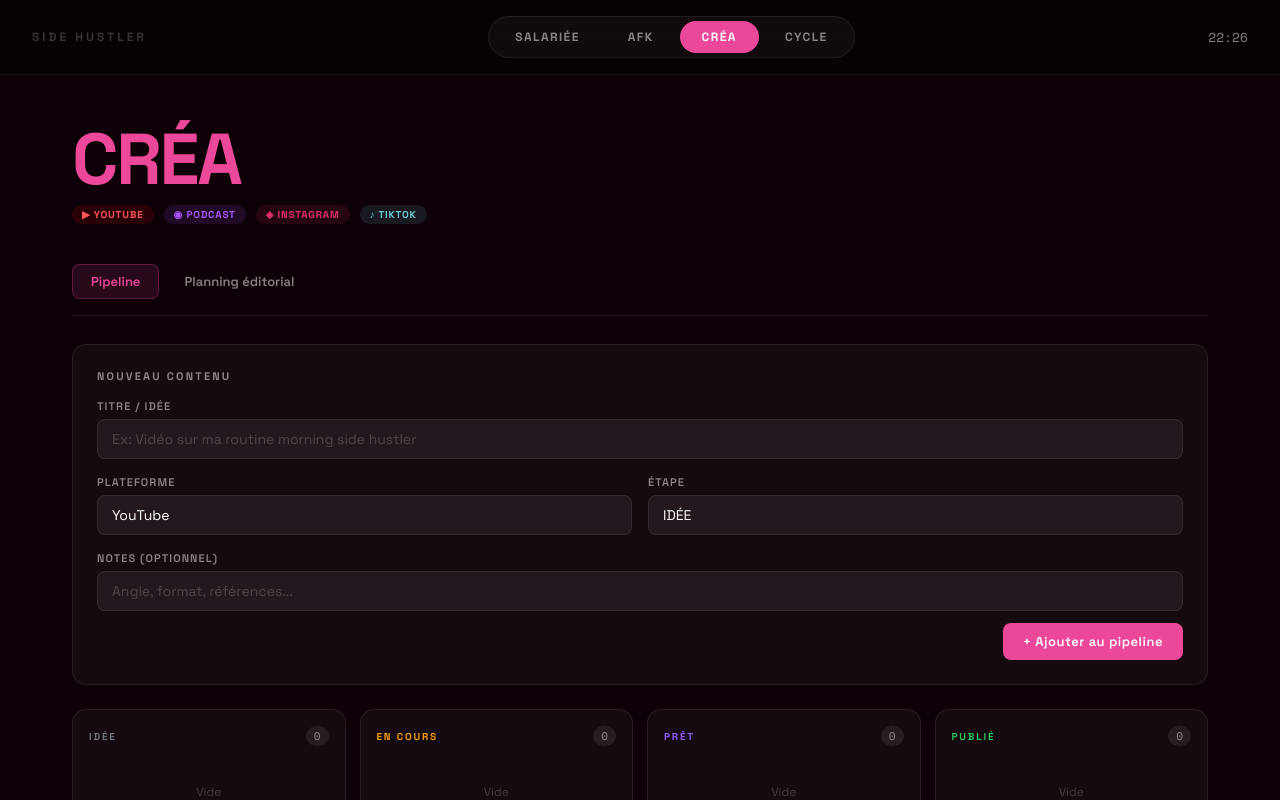
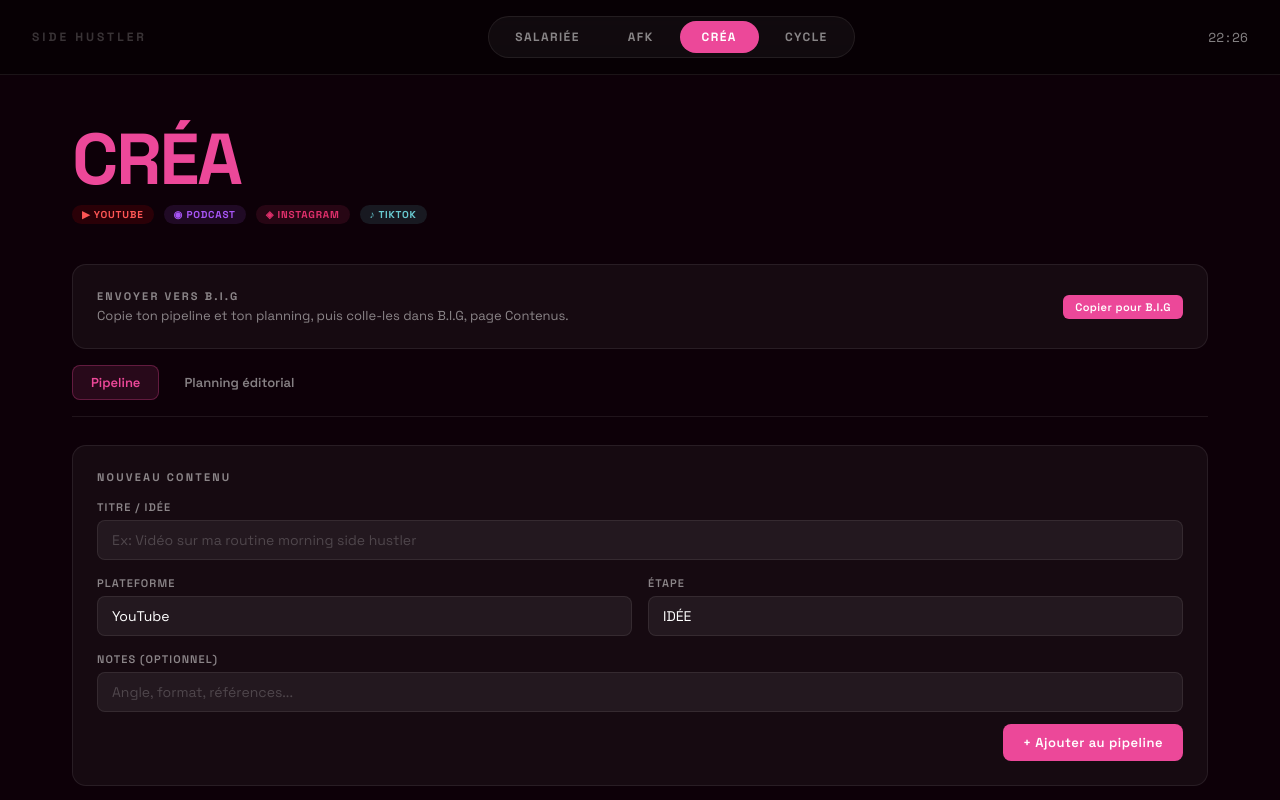
Before and after one commit to bubianaguillaume-2026/deploy, a React (Vite) app: page / in a window 1280 px wide. Both pictures are taken after a click on the button "CRÉA". Shown: the top 800 px of the page. Built offline with nearby package versions, Linux system fonts and the light colour scheme.

Commit message:
Ajout du bouton Copier pour B.I.G
Co-Authored-By: Claude Opus 5.5 <noreply@anthropic.com>
Claude-Session: https://claude.ai/code/session_01FdP2DdV9dSyUcemswDjTGz

```diff
--- a/src/components/CreaView.jsx
+++ b/src/components/CreaView.jsx
@@ -22,6 +22,7 @@ const getPlatform = id => PLATFORMS.find(p => p.id === id) || PLATFORMS[0]
 
 export default function CreaView({ data, updateData, cycleData }) {
   const [tab, setTab] = useState('pipeline')
+  const [copiedForBig, setCopiedForBig] = useState(false)
 
   const [pipeForm, setPipeForm] = useState({
     title: '',
@@ -84,6 +85,24 @@ export default function CreaView({ data, updateData, cycleData }) {
 
   const today = new Date().toISOString().slice(0, 10)
 
+  // Envoi vers B.I.G : copie le pipeline et le planning dans le presse-papiers
+  const copyForBig = async () => {
+    const payload = JSON.stringify({
+      source: 'side-hustler-crea',
+      version: 1,
+      exportedAt: new Date().toISOString(),
+      pipeline,
+      calendar
+    })
+    try {
+      await navigator.clipboard.writeText(payload)
+      setCopiedForBig(true)
+      setTimeout(() => setCopiedForBig(false), 2500)
+    } catch {
+      window.prompt('Copie ce texte, puis colle-le dans B.I.G (page Contenus) :', payload)
+    }
+  }
+
   const TABS = [
     { key: 'pipeline', label: 'Pipeline' },
     { key: 'calendar', label: 'Planning éditorial' }
@@ -101,6 +120,18 @@ export default function CreaView({ data, updateData, cycleData }) {
       </div>
 
       <CycleWidget cycleData={cycleData} mode="crea" />
+
+      <div className="card mb-16 flex-between" style={{ gap: 16, flexWrap: 'wrap' }}>
+        <div>
+          <div className="section-title">Envoyer vers B.I.G</div>
+          <div style={{ fontSize: 13, color: 'var(--text-muted)', marginTop: 4 }}>
+            Copie ton pipeline et ton planning, puis colle-les dans B.I.G, page Contenus.
+          </div>
+        </div>
+        <button type="button" className="btn btn-primary btn-sm" onClick={copyForBig}>
+          {copiedForBig ? 'Copié' : 'Copier pour B.I.G'}
+        </button>
+      </div>
 
       <div className="tab-bar">
         {TABS.map(t => (
```
